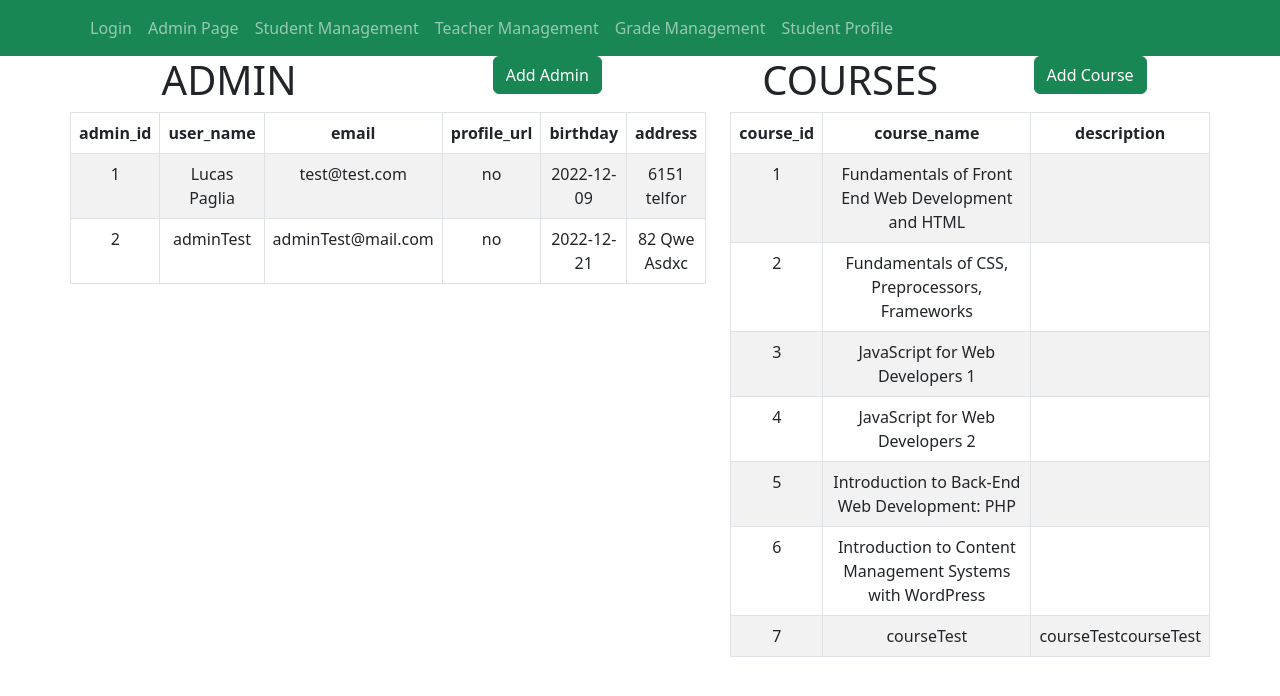
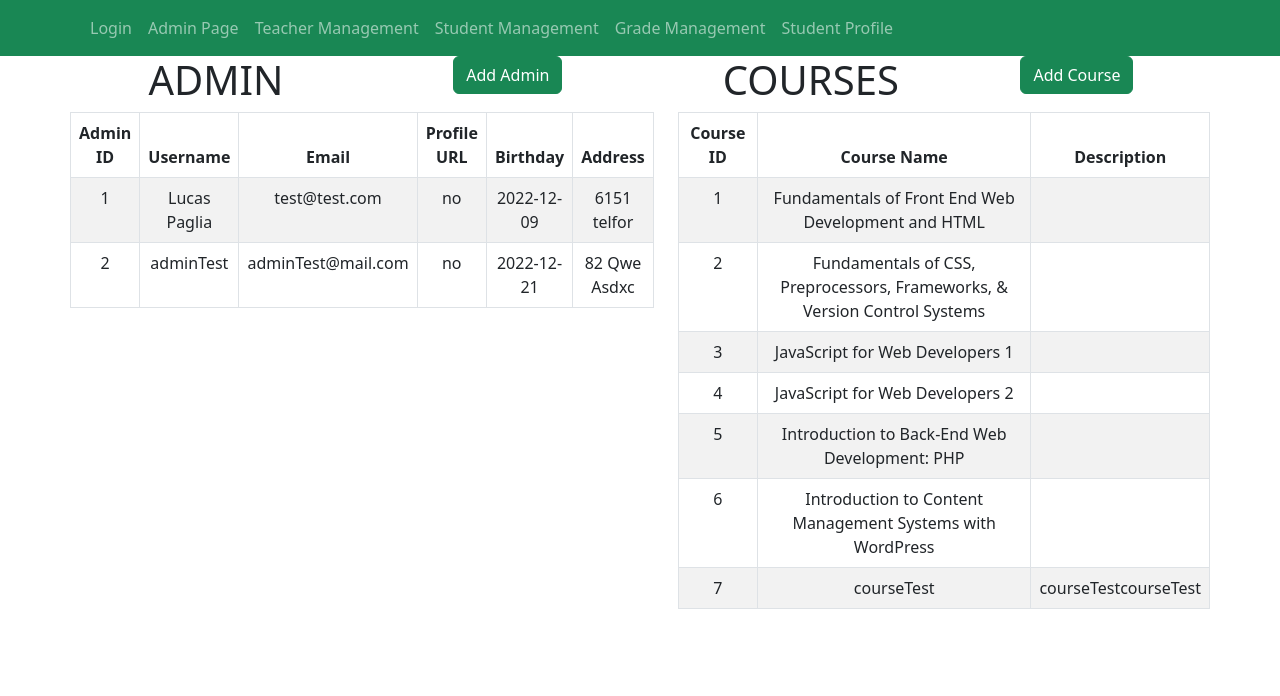
Before and after one commit to LuhPaglia/final-project-beavers, a React (Create React App) app: page /admin in a window 1280 px wide. Shown: the top 696 px of the page. Built offline with nearby package versions, Linux system fonts and the light colour scheme.

Commit message:
ALL modal DONE

```diff
--- a/src/App.js
+++ b/src/App.js
@@ -18,10 +18,10 @@ function App() {
       <div className="App">
         <Routes>
           <Route path="/" element={<NavbarCompo />}>
-            <Route path="/login" element={<Login />} />
+            <Route path="/" element={<Login />} />
             <Route path="/admin" element={<Admin />} />
+            <Route path="/teacher" element={<Teacher />} />
             <Route path="/students" element={<Students />} />
-            <Route path="/teacher" element={<Teacher />} />
             <Route path="/grade" element={<Grade />} />
             <Route path="/students/:id" element={<Student />} />
           </Route>
--- a/src/components/Dashboard.js
+++ b/src/components/Dashboard.js
@@ -29,9 +29,7 @@ const Dashboard = ({ role, th, tr }) => {
                   <td>{element}</td>
                 )
               )}
-              {role == "admin" ? (
-                ""
-              ) : (
+              {role != "admin" && role != "course" && (
                 <td>
                   <Button variant="success" onClick={handleShow}>
                     Edit
@@ -42,7 +40,7 @@ const Dashboard = ({ role, th, tr }) => {
           ))}
         </tbody>
       </Table>
-      {show && <ModalCompo show={show} onClose={handleClose} />}
+      {show && <ModalCompo role={role} show={show} onClose={handleClose} />}
     </>
   );
 };
--- a/src/components/ModalCompo.js
+++ b/src/components/ModalCompo.js
@@ -1,8 +1,19 @@
-import Button from 'react-bootstrap/Button';
-import Form from 'react-bootstrap/Form';
-import Modal from 'react-bootstrap/Modal';
+import { Button, Form, Modal } from "react-bootstrap";
 
-const ModalCompo = ({ show, onClose }) => {
+const ModalCompo = ({ role, show, onClose }) => {
+  const course = [
+    [1, "Fundamentals of Front End Web Development and HTML", null],
+    [
+      2,
+      "Fundamentals of CSS, Preprocessors, Frameworks, & Version Control Systems",
+      null,
+    ],
+    [3, "JavaScript for Web Developers 1", null],
+    [4, "JavaScript for Web Developers 2", null],
+    [5, "Introduction to Back-End Web Development: PHP", null],
+    [6, "Introduction to Content Management Systems with WordPress", null],
+    [7, "courseTest", "courseTestcourseTest"],
+  ];
 
   return (
     <>
@@ -12,7 +23,11 @@ const ModalCompo = ({ show, onClose }) => {
         </Modal.Header>
         <Modal.Body>
           <Form>
-            <Form.Group className="mb-3" controlId="exampleForm.ControlInput1">
+            {role != "course" && role != "grade" && (
+              <Form.Group
+                className="mb-3"
+                controlId="exampleForm.ControlInput1"
+              >
                 <Form.Label>Email address</Form.Label>
                 <Form.Control
                   type="email"
@@ -20,26 +35,129 @@ const ModalCompo = ({ show, onClose }) => {
                   autoFocus
                 />
               </Form.Group>
-            <Form.Group
-              className="mb-3"
-              controlId="exampleForm.ControlTextarea1"
-            >
-              <Form.Label>Example textarea</Form.Label>
-              <Form.Control as="textarea" rows={3} />
+            )}
+
+            {role != "course" && role != "grade" && (
+              <Form.Group className="mb-3">
+                <Form.Label>Username</Form.Label>
+                <Form.Control placeholder="Username" />
               </Form.Group>
+            )}
+
+            {role != "course" && role != "grade" && (
+              <Form.Group className="mb-3" controlId="formBasicPassword">
+                <Form.Label>Password</Form.Label>
+                <Form.Control type="password" placeholder="Password" />
+              </Form.Group>
+            )}
+
+            {role == "grade" && (
+              <Form.Group className="mb-3">
+                <Form.Label>Classwork Name</Form.Label>
+                <Form.Control placeholder="Classwork Name" />
+              </Form.Group>
+            )}
+
+            {role == "grade" && (
+              <Form.Group className="mb-3">
+                <Form.Label>Student ID</Form.Label>
+                <Form.Control placeholder="Student ID" />
+              </Form.Group>
+            )}
+
+            {(role == "teacher" || role == "student" || role == "grade") && (
+              <Form.Group className="mb-3">
+                <Form.Label>Course ID</Form.Label>
+                <Form.Control placeholder="Course ID" />
+              </Form.Group>
+            )}
+
+            {role == "student" && (
+              <Form.Group className="mb-3">
+                <Form.Label>Course Name</Form.Label>
+                <Form.Select>
+                  {course.map((course) => (
+                    <option>{course[1]}</option>
+                  ))}
+                </Form.Select>
+              </Form.Group>
+            )}
+
+            {(role == "student" || role == "grade") && (
+              <Form.Group className="mb-3">
+                <Form.Label>Teacher ID</Form.Label>
+                <Form.Control placeholder="Teacher ID" />
+              </Form.Group>
+            )}
+
+            {role == "teacher" && (
+              <Form.Group className="mb-3">
+                <Form.Label>Salary</Form.Label>
+                <Form.Control placeholder="Salary" />
+              </Form.Group>
+            )}
+
+            {role != "course" && role != "grade" && (
+              <Form.Group className="mb-3">
+                <Form.Label>Address</Form.Label>
+                <Form.Control placeholder="Address" />
+              </Form.Group>
+            )}
+
+            {role != "course" && role != "grade" && (
+              <Form.Group className="mb-3">
+                <Form.Label>Birthday</Form.Label>
+                <Form.Control placeholder="Birthday" />
+              </Form.Group>
+            )}
+
+            {role == "course" && (
+              <Form.Group className="mb-3">
+                <Form.Label>Course Name</Form.Label>
+                <Form.Control placeholder="Course Name" />
+              </Form.Group>
+            )}
+
+            {role == "course" && (
+              <Form.Group className="mb-3">
+                <Form.Label>Description</Form.Label>
+                <Form.Control placeholder="Description" />
+              </Form.Group>
+            )}
+
+            {role == "grade" && (
+              <Form.Group className="mb-3">
+                <Form.Label>Mark</Form.Label>
+                <Form.Control placeholder="Mark" />
+              </Form.Group>
+            )}
+
+            {role == "grade" && (
+              <Form.Group className="mb-3">
+                <Form.Label>Date</Form.Label>
+                <Form.Control placeholder="Date" />
+              </Form.Group>
+            )}
+
+            {role == "grade" && (
+              <Form.Group className="mb-3">
+                <Form.Label>Feedback</Form.Label>
+                <Form.Control placeholder="Feedback" />
+              </Form.Group>
+            )}
           </Form>
         </Modal.Body>
         <Modal.Footer>
           <Button variant="secondary" onClick={onClose}>
             Close
           </Button>
-          <Button variant="primary" onClick={onClose}>
+          <Button variant="success" onClick={onClose}>
             Save Changes
           </Button>
         </Modal.Footer>
       </Modal>
     </>
   );
-}
+};
 
 export default ModalCompo;
--- a/src/components/NavbarCompo.js
+++ b/src/components/NavbarCompo.js
@@ -10,10 +10,10 @@ const NavbarCompo = () => {
       <Navbar bg="success" variant="dark">
         <Container>
           <Nav className="me-auto">
-            <Nav.Link as={Link} to="/login">Login</Nav.Link>
+            <Nav.Link as={Link} to="/">Login</Nav.Link>
             <Nav.Link as={Link} to="/admin">Admin Page</Nav.Link>
+            <Nav.Link as={Link} to="/teacher">Teacher Management</Nav.Link>
             <Nav.Link as={Link} to="/students">Student Management</Nav.Link>
-            <Nav.Link as={Link} to="/teacher">Teacher Management</Nav.Link>
             <Nav.Link as={Link} to="/grade">Grade Management</Nav.Link>
             <Nav.Link as={Link} to="/students/:id">Student Profile</Nav.Link>
           </Nav>
--- a/src/pages/Admin.js
+++ b/src/pages/Admin.js
@@ -2,26 +2,31 @@ import { useState } from "react";
 import Dashboard from "../components/Dashboard";
 import ModalCompo from "../components/ModalCompo";
 
-import { Container, Row, Col, Form, Button } from "react-bootstrap";
+import { Container, Row, Col, Button } from "react-bootstrap";
 
 const Admin = () => {
-  const [show, setShow] = useState(false);
+  const [showAdmin, setShowAdmin] = useState(false);
+  const [showCourse, setShowCourse] = useState(false);
 
-  const handleClose = () => setShow(false);
-  const handleShow = () => setShow(true);
+  const handleCloseAdmin = () => setShowAdmin(false);
+  const handleShowAdmin = () => setShowAdmin(true);
+
+  const handleCloseCoourse = () => setShowCourse(false);
+  const handleShowCoourse = () => setShowCourse(true);
 
   const admin = "admin";
+  const course = "course";
 
   const adminTh = [
-    "admin_id",
-    "user_name",
-    "email",
-    "profile_url",
-    "birthday",
-    "address",
+    "Admin ID",
+    "Username",
+    "Email",
+    "Profile URL",
+    "Birthday",
+    "Address",
   ];
 
-  const courseTh = ["course_id", "course_name", "description"];
+  const courseTh = ["Course ID", "Course Name", "Description"];
 
   const adminTr = [
     [
@@ -44,7 +49,7 @@ const Admin = () => {
 
   const courseTr = [
     [1, "Fundamentals of Front End Web Development and HTML", null],
-    [2, "Fundamentals of CSS, Preprocessors, Frameworks", null],
+    [2, "Fundamentals of CSS, Preprocessors, Frameworks, & Version Control Systems", null],
     [3, "JavaScript for Web Developers 1", null],
     [4, "JavaScript for Web Developers 2", null],
     [5, "Introduction to Back-End Web Development: PHP", null],
@@ -61,7 +66,7 @@ const Admin = () => {
                 <h1>ADMIN</h1>
               </Col>
               <Col>
-                <Button variant="success" onClick={handleShow}>
+                <Button variant="success" onClick={handleShowAdmin}>
                   Add Admin
                 </Button>
               </Col>
@@ -77,18 +82,19 @@ const Admin = () => {
                 <h1>COURSES</h1>
               </Col>
               <Col>
-                <Button variant="success" onClick={handleShow}>
+                <Button variant="success" onClick={handleShowCoourse}>
                   Add Course
                 </Button>
               </Col>
             </Row>
             <Row>
-              <Dashboard role={admin} th={courseTh} tr={courseTr} />
+              <Dashboard role={course} th={courseTh} tr={courseTr} />
             </Row>
           </Col>
         </Row>
       </Container>
-      {show && <ModalCompo role={admin} show={show} onClose={handleClose} />}
+      {showAdmin && <ModalCompo role={admin} show={showAdmin} onClose={handleCloseAdmin} />}
+      {showCourse && <ModalCompo role={course} show={showCourse} onClose={handleCloseCoourse} />}
     </>
   );
 };
--- a/src/pages/Grade.js
+++ b/src/pages/Grade.js
@@ -2,7 +2,7 @@ import { useState } from "react";
 import Dashboard from "../components/Dashboard";
 import ModalCompo from "../components/ModalCompo";
 
-import { Container, Row, Col, Form, Button } from "react-bootstrap";
+import { Container, Row, Col, Button } from "react-bootstrap";
 
 const Grade = () => {
   const [show, setShow] = useState(false);
@@ -13,15 +13,15 @@ const Grade = () => {
   const grade = "grade";
 
   const gradeTh = [
-    "grade_id",
-    "classwork_name",
-    "student_id",
-    "Grade_id",
-    "course_id",
-    "mark",
-    "date",
-    "feedback",
-    "edit",
+    "Grade ID",
+    "Classwork Name",
+    "Student ID",
+    "Teacher ID",
+    "Course ID",
+    "Mark",
+    "Date",
+    "Feedback",
+    "Edit",
   ];
 
   const gradeTr = [
@@ -50,7 +50,7 @@ const Grade = () => {
           </Col>
         </Row>
         <Row>
-          <Dashboard th={gradeTh} tr={gradeTr} />
+          <Dashboard role={grade} th={gradeTh} tr={gradeTr} />
         </Row>
       </Container>
       {show && <ModalCompo role={grade} show={show} onClose={handleClose} />}
--- a/src/pages/Students.js
+++ b/src/pages/Students.js
@@ -2,7 +2,7 @@ import { useState } from "react";
 import Dashboard from "../components/Dashboard";
 import ModalCompo from "../components/ModalCompo";
 
-import { Container, Row, Col, Form, Button } from "react-bootstrap";
+import { Container, Row, Col, Button } from "react-bootstrap";
 
 const Students = () => {
   const [show, setShow] = useState(false);
@@ -13,15 +13,15 @@ const Students = () => {
   const student = "student";
 
   const studentTh = [
-    "student_id",
-    "email",
-    "fullname",
-    "course_id",
-    "course_name",
-    "teacher_id",
-    "address",
-    "birthday",
-    "edit",
+    "Student ID",
+    "Email",
+    "Username",
+    "Course ID",
+    "Course Name",
+    "Teacher ID",
+    "Address",
+    "Birthday",
+    "Edit",
   ];
 
   const studentTr = [
@@ -30,6 +30,7 @@ const Students = () => {
     [3, 'rmclarnon2@wufoo.com', 'Ruperta McLarnon', 3, 3, 3, '338 Comanche Park', '7/27/2022'],
     [4, 'dcrennan3@soup.io', 'Dominga Crennan', 3, 4, 4, '87549 Spaight Drive', '12/29/2021']
   ]
+
   return (
     <>
       <Container>
@@ -44,7 +45,7 @@ const Students = () => {
           </Col>
         </Row>
         <Row>
-          <Dashboard th={studentTh} tr={studentTr} />
+          <Dashboard role={student} th={studentTh} tr={studentTr} />
         </Row>
       </Container>
       {show && <ModalCompo role={student} show={show} onClose={handleClose} />}
--- a/src/pages/Teacher.js
+++ b/src/pages/Teacher.js
@@ -2,7 +2,7 @@ import { useState } from "react";
 import Dashboard from "../components/Dashboard";
 import ModalCompo from "../components/ModalCompo";
 
-import { Container, Row, Col, Form, Button } from "react-bootstrap";
+import { Container, Row, Col, Button } from "react-bootstrap";
 
 const Teacher = () => {
   const [show, setShow] = useState(false);
@@ -13,14 +13,14 @@ const Teacher = () => {
   const teacher = "teacher";
 
   const teacherTh = [
-    "teacher_id",
-    "user_name",
-    "email",
-    "course_id",
-    "salary",
-    "address",
-    "birthday",
-    "edit",
+    "Teacher ID",
+    "Username",
+    "Email",
+    "Course ID",
+    "Salary",
+    "Address",
+    "Birthday",
+    "Edit",
   ];
 
   const teacherTr = [
```
Also changed, not shown: src/components/AlertCompo.js (added, +15 -0 lines), src/components/Alert.js (deleted). Lines whose indentation alone changed are shown as unchanged.
